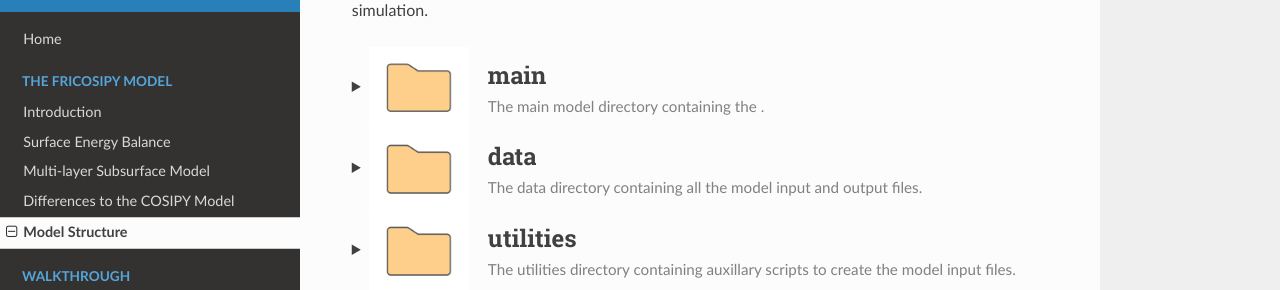
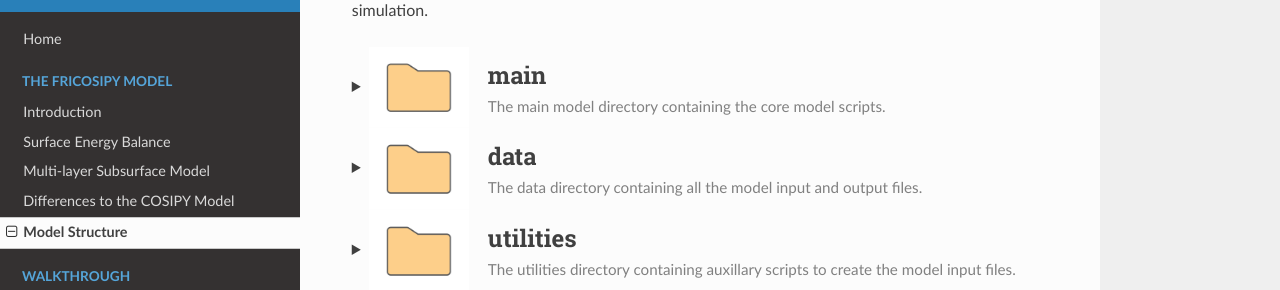
Before and after one commit to MarcusGastaldello/FRICOSIPY, an MkDocs documentation site: the page built from docs/model_structure.md, in a window 1280 px wide and 900 px high. Shown: the part 233-523 px from the top of the window. Built offline with MkDocs 1.6.1, drawn with Linux system fonts in a browser that asks for light colours.

Commit message:
Update model_structure.md

```diff
--- a/docs/model_structure.md
+++ b/docs/model_structure.md
@@ -7,7 +7,7 @@
 
 The following interactive diagram shows the structure of the *FRICOSIPY*, allowing new users to familiarise themselves with the model. Unless the user intents to adapt the model, it is only necessary to interact with the main *Python* scipts in the root directory to run a *FRICOSIPY* simulation.
 
-??? "<img src='https://github.com/MarcusGastaldello/FRICOSIPY/raw/main/docs/icons/Folder.png' width='100' style='vertical-align: middle; margin-right: 15px;'> <div style='display: inline-block; vertical-align: middle;'><h2 style='margin: 0;'>main</h2><small style='display: block; color: gray; margin-top: 8px; font-size: 0.95em;'>The main model directory containing the .</small></div>"
+??? "<img src='https://github.com/MarcusGastaldello/FRICOSIPY/raw/main/docs/icons/Folder.png' width='100' style='vertical-align: middle; margin-right: 15px;'> <div style='display: inline-block; vertical-align: middle;'><h2 style='margin: 0;'>main</h2><small style='display: block; color: gray; margin-top: 8px; font-size: 0.95em;'>The main model directory containing the core model scripts.</small></div>"
 
     <div style="margin-left: 40px;">
     ??? "<div style='display: inline-flex; align-items: center; vertical-align: middle;'><img src='https://github.com/MarcusGastaldello/FRICOSIPY/raw/main/docs/icons/Folder.png' width='100' style='margin-right: 15px; flex-shrink: 0;'><div style='min-width: 0;'><h3 style='margin: 0;'>kernel</h2><small style='display: block; color: gray; margin-top: 8px; font-size: 0.95em; line-height: 1.4;'>(description)</small></div></div>"
```
